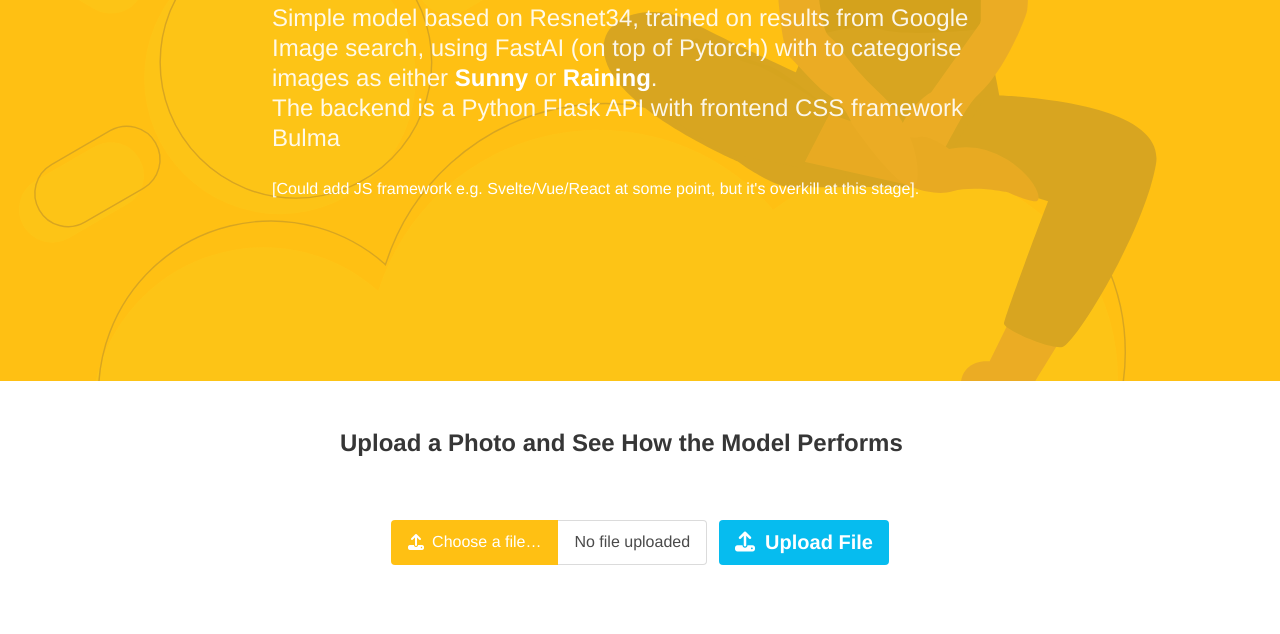
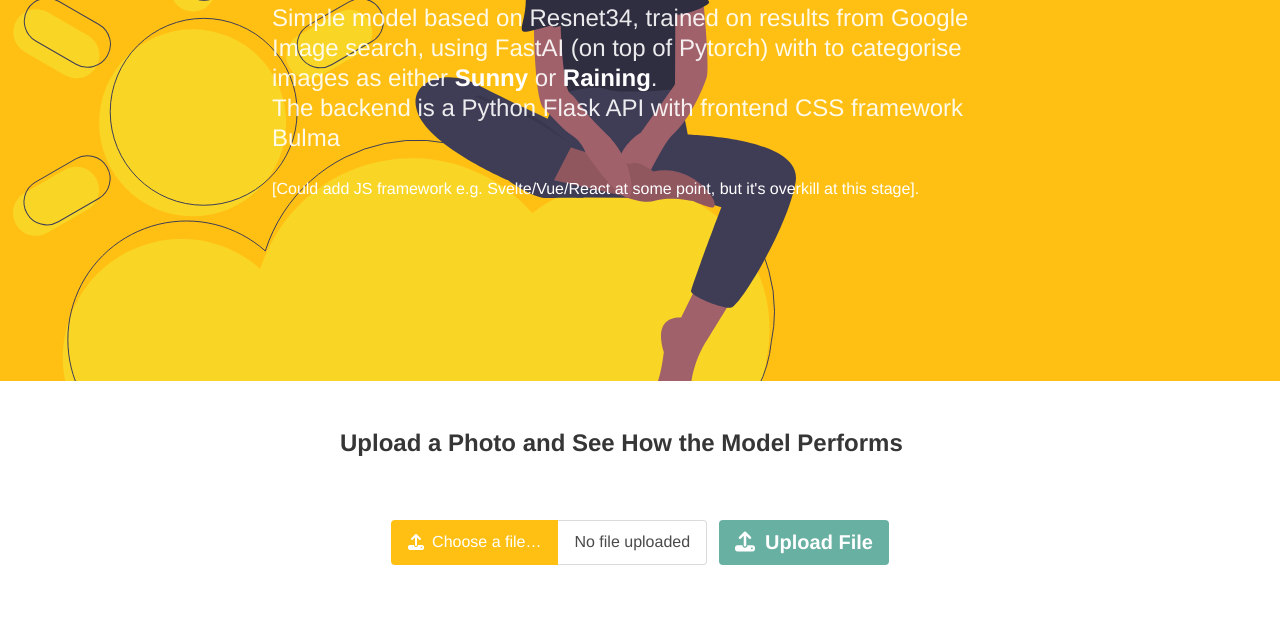
Before and after one commit to WillWritesCode/sun-or-rain-inference, a plain HTML site: page frontend/index.html in a window 1280 px wide. Shown: the part 246-880 px from the top of the page. Drawn offline with Linux system fonts and the light colour scheme.

Commit message:
* fixed css-build watch * switched to background-image from object-fit with img * added rain illustration * amended button colour to match

```diff
--- a/frontend/bulma/_sass/main.scss
+++ b/frontend/bulma/_sass/main.scss
@@ -15,6 +15,8 @@ $family-sans-serif: "Helvetica", "Arial", sans-serif;
 // Use the new pink as the primary color
 $primary:$yellow;
 $primary-invert: $yellow-invert;
+$info: #68B0A2;
+
 
 // 4. Import the rest of Bulma
 @import "../node_modules/bulma/bulma";
@@ -29,17 +31,8 @@ $primary-invert: $yellow-invert;
 
 .hero {
   &.has-background{
-    position: relative;
-    overflow: hidden;
-  }
-  &-background{
-    position: absolute;
-    object-fit: cover;
-    object-position: center center;
-    width: 100%;
-    height: 100%;
-    &.is-transparent {
-      opacity: 0.2;
-    }
+    background-image: url('../img/undraw_weather_app_i5sm.svg');
+    background-attachment: fixed;
+    background-repeat: no-repeat;
   }
 }
--- a/frontend/bulma/package.json
+++ b/frontend/bulma/package.json
@@ -63,7 +63,7 @@
     "css-build": "npm run css-build-main && npm run css-build-image-upload",
     "css-deploy": "npm run css-build && npm run css-postcss",
     "css-postcss": "postcss --use autoprefixer --output css/main.css ../css/main.css",
-    "css-watch": "npm run css-build -- --watch",
+    "css-watch": "npm run css-build  && npm run css-build-main -- --watch",
     "deploy": "npm run css-deploy && npm run js-build",
     "js-build": "babel _javascript --out-dir ../lib",
     "js-watch": "npm run js-build -- --watch",
--- a/frontend/index.html
+++ b/frontend/index.html
@@ -13,7 +13,7 @@
 
 <body>
   <section class="hero is-medium is-primary has-background">
-    <img class="hero-background is-transparent" src="img/undraw_weather_app_i5sm.svg" />
+    <!--  <img class="hero-background is-transparent" src="img/undraw_weather_app_i5sm.svg" />  -->
     <div class="hero-body">
       <div class="container">
         <div class="columns">
@@ -32,7 +32,7 @@
       </div>
     </div>
   </section>
-  <section class="section">
+  <section class="section main" >
     <div class="container">
       <div class="columns">
         <div class="column is-8-desktop is-offset-2-desktop">
@@ -53,7 +53,7 @@
                   No file uploaded
                 </span>
                 <p class="control">
-                  <a class="button is-medium is-link" href="#">
+                  <a class="button is-medium is-info" href="#">
                     <span class="file-icon">
                       <i class="fas fa-upload"></i>
                     </span>
@@ -71,8 +71,12 @@
         </div>
       </div>
     </div>
+    <div class="level">
+      <img alt="Rain Illustration from https://designs.ai/graphicmaker/illustration/287-raining" src="img/graphicmaker-rain.svg"  class="level-left" style="width: 45%;"/>
+      <img alt="Weather Illustration from https://undraw.co" src="img/undraw_weather_app_i5sm.svg" class="level-right" style="width: 45%; padding:220px 220px 155px" />
+    </div>
+
   </section>
-  <img alt="Weather Illustration from https://undraw.co" class="" src="img/undraw_weather_app_i5sm.svg" />
   <footer class="footer has-text-centered">
     <div class="container">
       <div class="columns">
```
Also changed, not shown: frontend/css/main.css, frontend/img/graphicmaker-rain.svg (added), readme.md.
